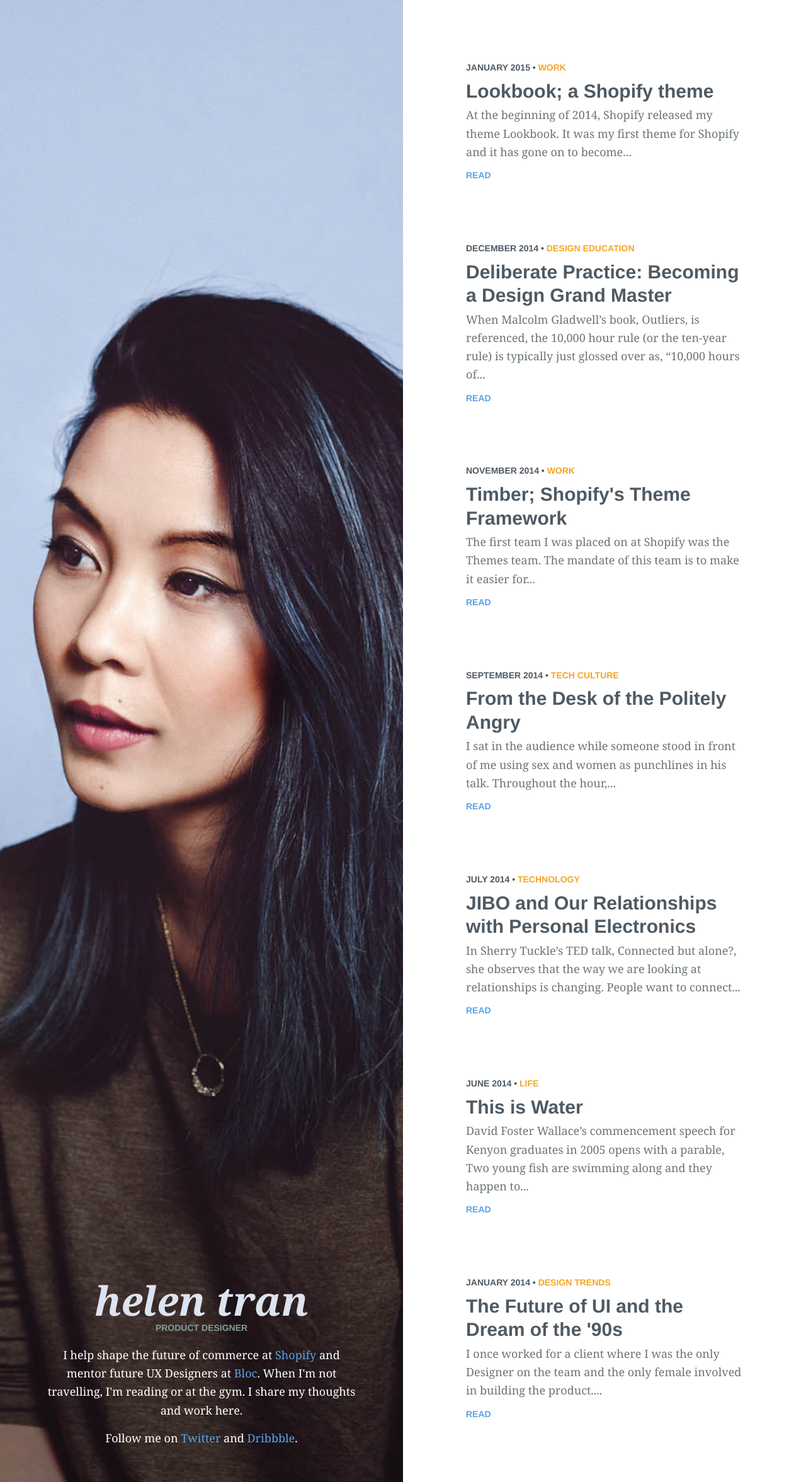
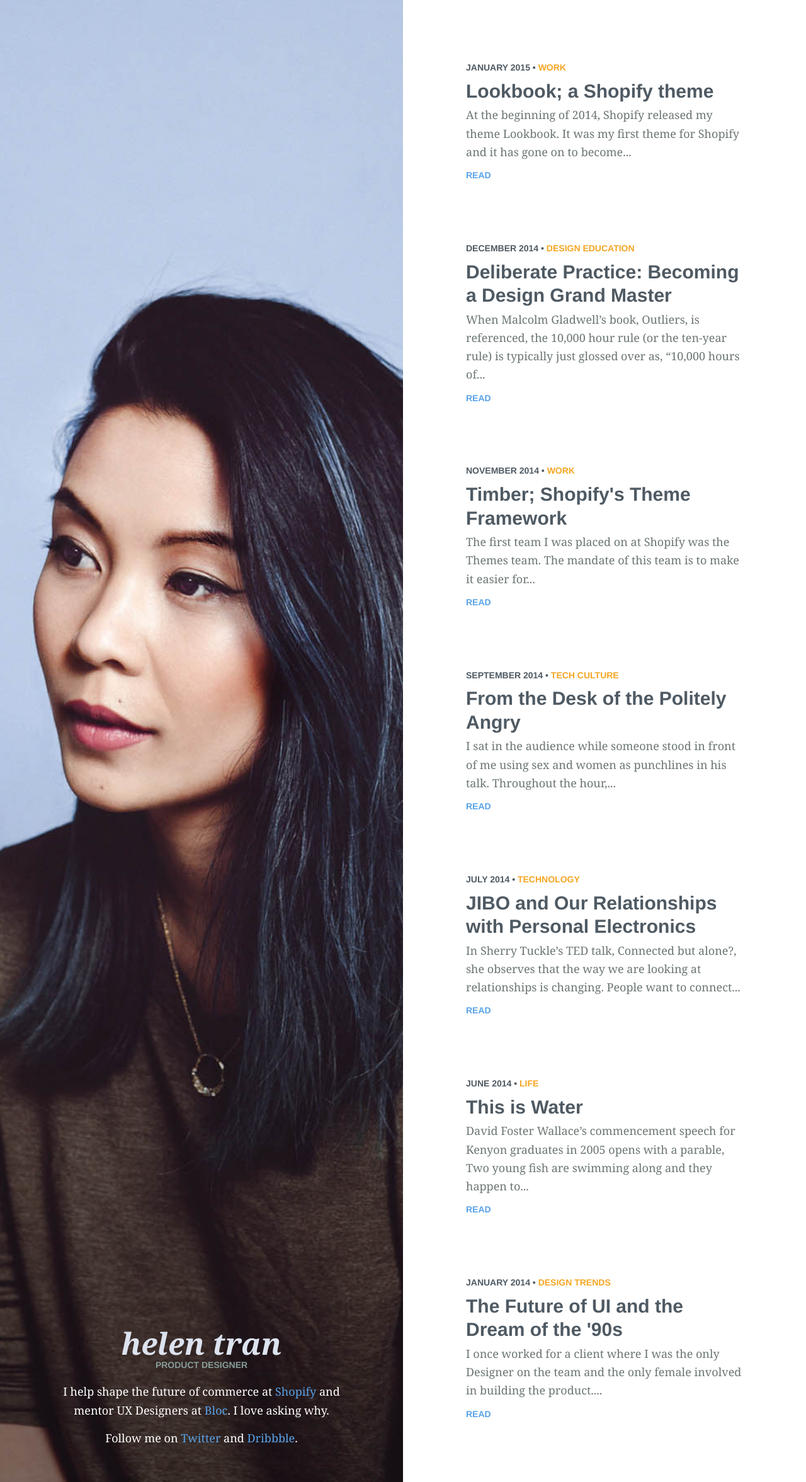
Before and after one commit to tranhelen/tranhelen, a Jekyll site: the page built from index.html, in a window 1280 px wide. Shown: the whole page at 63% size. Built offline with Jekyll 4.4.1, drawn with Linux system fonts in a browser that asks for light colours; nearby versions of some CDN libraries.

Commit message:
Adjust introductory paragraph

```diff
--- a/index.html
+++ b/index.html
@@ -11,7 +11,7 @@ title: Helen Tran; Product Designer
 				<div class="cover-text load">
 					<h1 class="name">Helen Tran</h1>
 					<h6>Product Designer</h6>
-					<p>I help shape the future of commerce at <a href="">Shopify</a> and mentor future UX Designers at <a href="">Bloc</a>. When I'm not travelling, I'm reading or at the gym. I share my thoughts and work here.</p>
+					<p>I help shape the future of commerce at <a href="">Shopify</a> and mentor UX Designers at <a href="">Bloc</a>. I love asking why.</p>
 					<p>Follow me on <a href="http://twitter.com/tranhelen">Twitter</a> and <a href="http://dribbble.com/tranhelen">Dribbble</a>.</p>
 				</div>
 			</div>
--- a/sass/style.scss
+++ b/sass/style.scss
@@ -96,7 +96,7 @@ h1, h2, h3, h4, h5, h6 {
 
 .cover h1 {
 	font-family: $stack2;
-	font-size: em(64px);
+	font-size: em(48px);
 	line-height: em(20px);
 
 	&.name {
```
Also changed, not shown: css/style.css, 2 other files.
